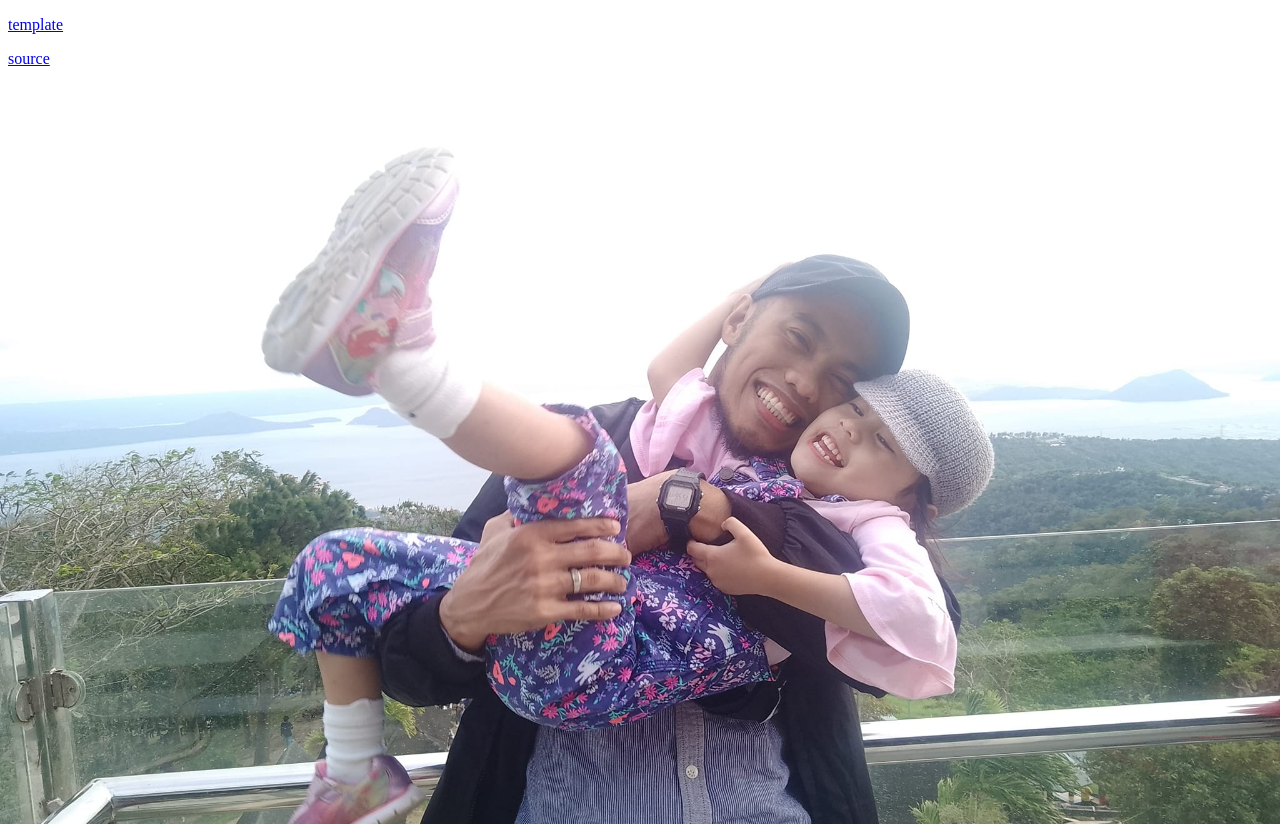
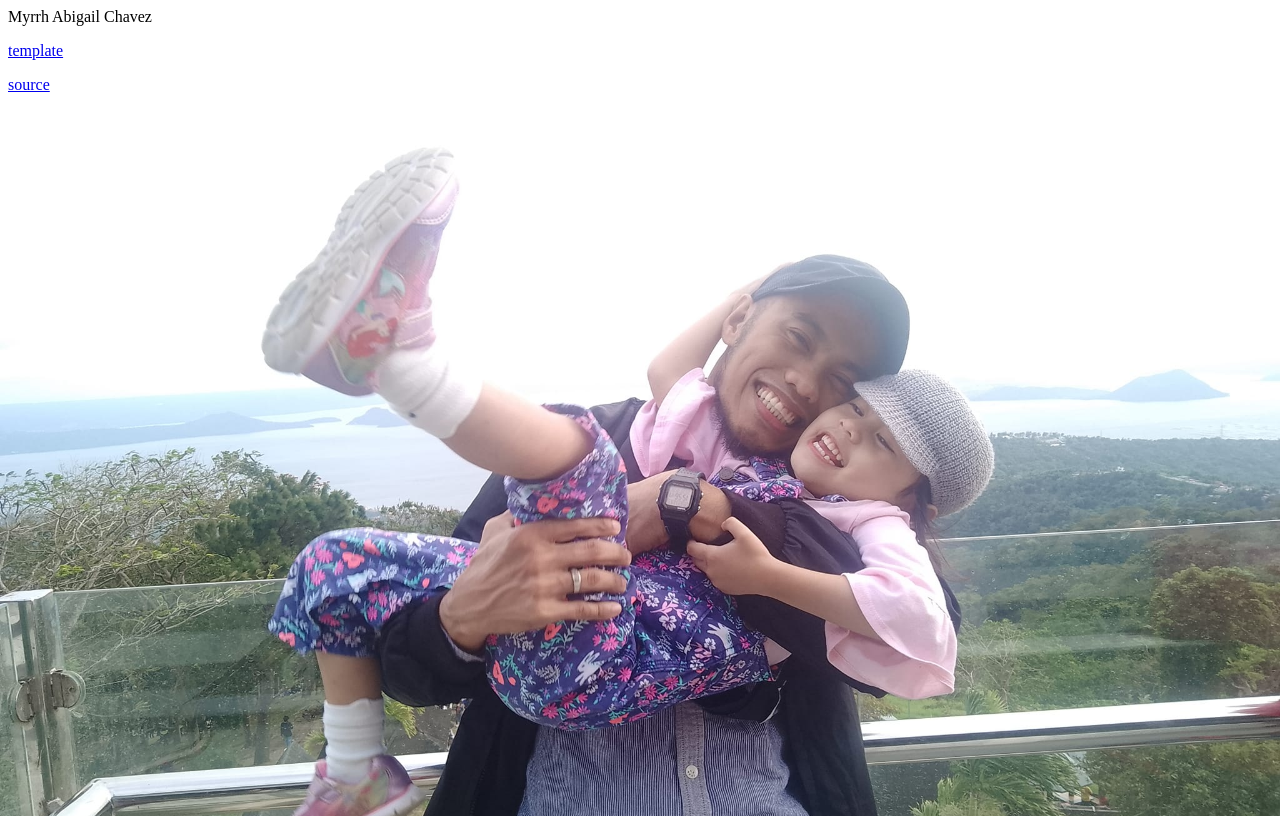
Before and after one commit to jeffchavez-dev/Mira-milestone, a plain HTML site: page index.html in a window 1280 px wide. Drawn offline with Linux system fonts and the light colour scheme.

Commit message:
added reference

```diff
--- a/index.html
+++ b/index.html
@@ -9,11 +9,13 @@
 </head>
 <body>
     <div class="main">
-
+        <div class="main_name">Myrrh Abigail Chavez</div>
     </div>
 
-    <p class="reference"><a href="https://www.w3schools.com/howto/tryhow_css_parallax_demo.htm">template</a></p>
+    <div class="reference">
+        <p class="reference"><a href="https://www.w3schools.com/howto/tryhow_css_parallax_demo.htm">template</a></p>
 
-    <p class="reference"><a href="https://www.w3schools.com/howto/howto_css_parallax.asp">source</a></p>
+        <p class="reference"><a href="https://www.w3schools.com/howto/howto_css_parallax.asp">source</a></p>
+    </div>
 </body>
 </html>
--- a/style.css
+++ b/style.css
@@ -4,3 +4,9 @@ body {
     background-repeat: repeat;
     height: 100vh;
 }
+
+.reference {
+    position: relative;
+    bottom: 0;
+    left: 0;
+}
```
